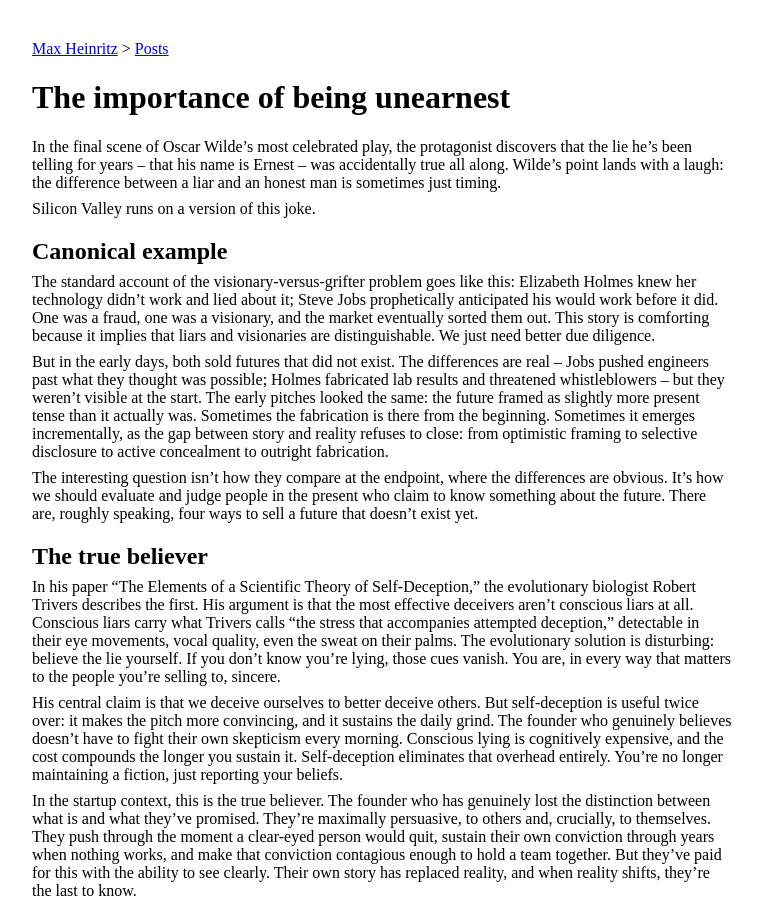
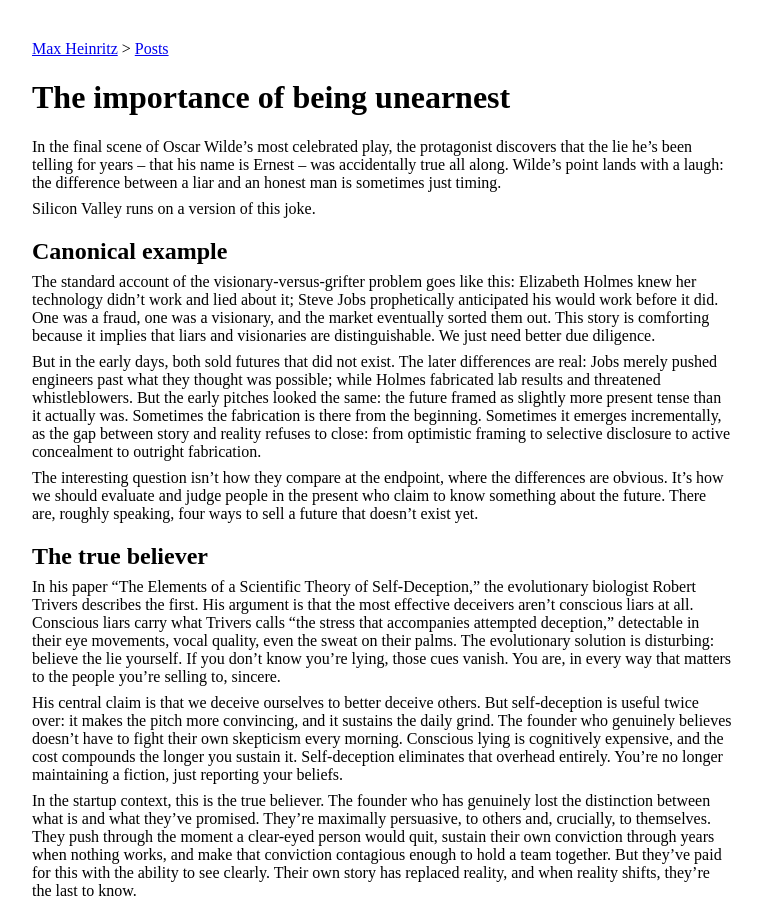
Before and after one commit to maxh/maxheinritz.com, a Jekyll site: the page built from _posts/2026-02-21-the-importance-of-being-unearnest.md, in a window 1280 px wide and 900 px high. Shown: the whole window, without its empty margins (108-870 px from the left). Built offline with Jekyll 4.4.1, drawn with Linux system fonts in a browser that asks for light colours.

Commit message:
Clarify Holmes/Jobs contrast in canonical example
Co-Authored-By: Claude Opus 4.6 <noreply@anthropic.com>

```diff
--- a/_posts/2026-02-21-the-importance-of-being-unearnest.md
+++ b/_posts/2026-02-21-the-importance-of-being-unearnest.md
@@ -12,7 +12,7 @@ Silicon Valley runs on a version of this joke.
 
 The standard account of the visionary-versus-grifter problem goes like this: Elizabeth Holmes knew her technology didn't work and lied about it; Steve Jobs prophetically anticipated his would work before it did. One was a fraud, one was a visionary, and the market eventually sorted them out. This story is comforting because it implies that liars and visionaries are distinguishable. We just need better due diligence.
 
-But in the early days, both sold futures that did not exist. The differences are real -- Jobs pushed engineers past what they thought was possible; Holmes fabricated lab results and threatened whistleblowers -- but they weren't visible at the start. The early pitches looked the same: the future framed as slightly more present tense than it actually was. Sometimes the fabrication is there from the beginning. Sometimes it emerges incrementally, as the gap between story and reality refuses to close: from optimistic framing to selective disclosure to active concealment to outright fabrication.
+But in the early days, both sold futures that did not exist. The later differences are real: Jobs merely pushed engineers past what they thought was possible; while Holmes fabricated lab results and threatened whistleblowers. But the early pitches looked the same: the future framed as slightly more present tense than it actually was. Sometimes the fabrication is there from the beginning. Sometimes it emerges incrementally, as the gap between story and reality refuses to close: from optimistic framing to selective disclosure to active concealment to outright fabrication.
 
 The interesting question isn't how they compare at the endpoint, where the differences are obvious. It's how we should evaluate and judge people in the present who claim to know something about the future. There are, roughly speaking, four ways to sell a future that doesn't exist yet.
 
```
